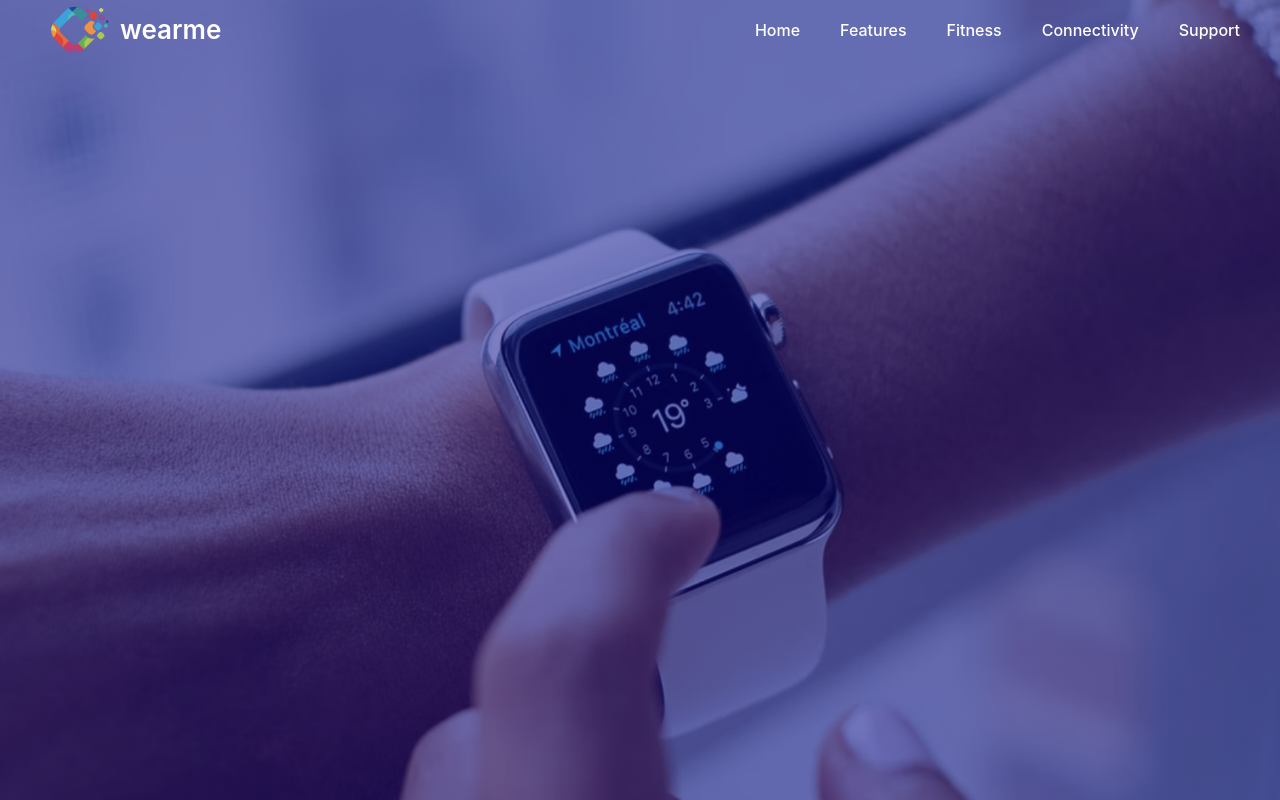
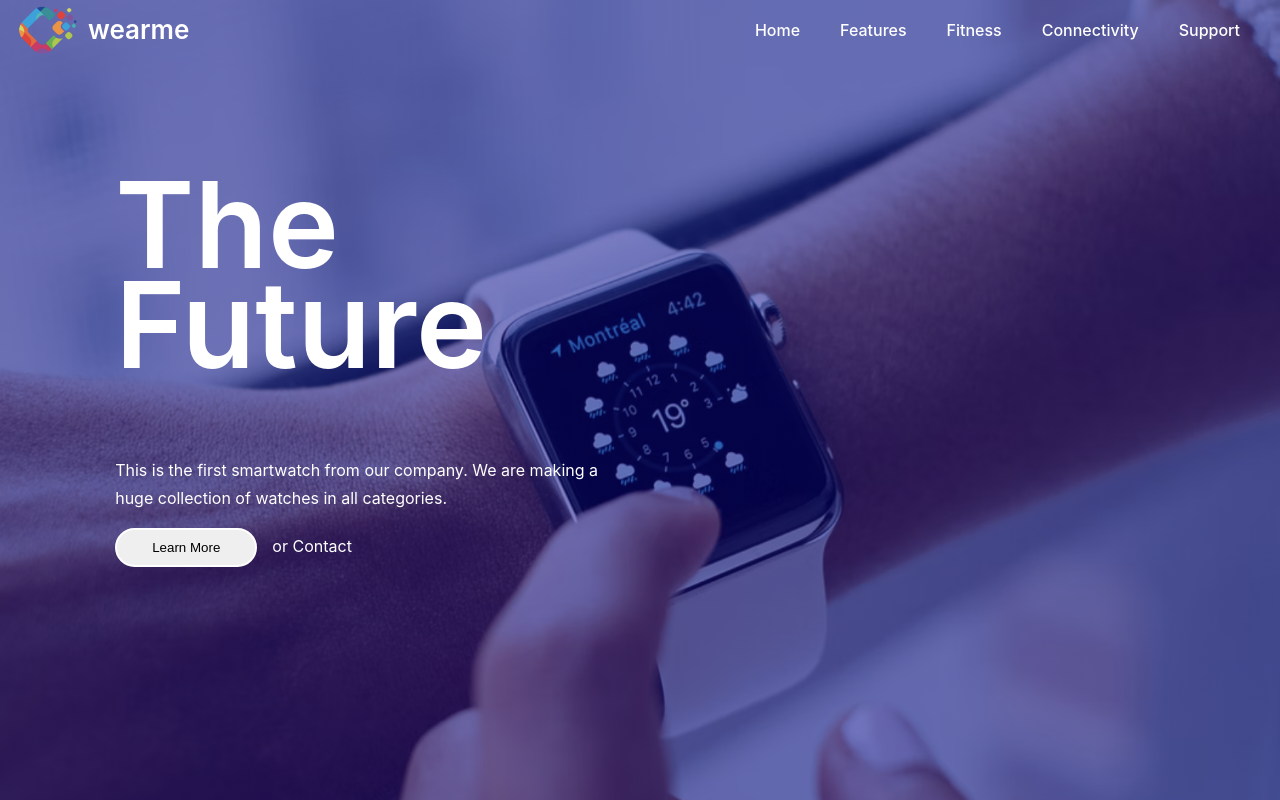
Before and after one commit to sifuna2002/animated-web-design, a React (Create React App) app: page / in a window 1280 px wide. Built offline with nearby package versions, Linux system fonts and the light colour scheme.

Commit message:
content and animation

```diff
--- a/src/App.js
+++ b/src/App.js
@@ -2,11 +2,13 @@ import React from 'react'
 import styled from 'styled-components'
 import img from './img/back.png'
 import Header from './components/Header'
+import Content from './components/Content'
 function App() {
   return (
       <Container>
         <Wrapper>
         <Header />
+        <Content />
         </Wrapper>
       </Container>
   );
--- /dev/null
+++ b/src/components/Content.js
@@ -0,0 +1,67 @@
+import React from 'react'
+import styled from 'styled-components'
+function Content() {
+  return (
+    <Container>
+        <h1>The<br/>Future</h1>
+        <p>This is the first smartwatch from our company. We are making a huge collection of watches in all categories.</p>
+        <div>
+            <button>Learn More</button>
+            <a href="/#">or Contact</a>
+        </div>
+    </Container>
+  )
+}
+
+export default Content
+const Container=styled.div`
+    margin-top: 9%;
+    margin-left: 9%;
+    color: #fff;
+    h1{
+        font-size:120px;
+        line-height: 100px;
+        font-weight: 600;
+    }
+    p{
+        max-width: 500px;
+        line-height: 28px;
+    }
+    div {
+        a{
+        color: #fff;
+        text-decoration: none;
+        display: inline-block;
+        }
+        button{
+            border:2px solid #fff;
+            padding:10px 35px;
+            border-radius: 30px;
+            margin-right: 15px;
+            cursor:pointer;
+        }
+
+    }
+    p,h1,div{
+        animation:slideleft 1s linear forwards;
+    }
+    @keyframes slideleft {
+        0%{
+            transform:translate(100px);
+            opacity:0;
+        }
+        100%{
+            transform:translate(0px);
+            opacity:1;
+        }
+    }
+    p{
+        animation-delay: 2s;
+    }
+    h1{
+        animation-delay: 1s;
+    }
+    div{
+        animation-delay: 3s;
+    }
+`
--- a/src/components/Header.js
+++ b/src/components/Header.js
@@ -9,19 +9,19 @@ function Header() {
         </Logo>
         <ul>
           <li>
-            <a href="#">Home</a>
+            <a href="/#">Home</a>
           </li>
           <li>
-            <a href="#">Features</a>
+            <a href="/#">Features</a>
           </li>
           <li>
-            <a href="#">Fitness</a>
+            <a href="/#">Fitness</a>
           </li>
           <li>
-            <a href="#">Connectivity</a>
+            <a href="/#">Connectivity</a>
           </li>
           <li>
-            <a href="#">Support</a>
+            <a href="/#">Support</a>
           </li>
         </ul>
     </Container>
@@ -52,7 +52,7 @@ const Container=styled.div`
 const Logo=styled.div`
   display: flex;
   align-items:center;
-  padding-left: 50px;
+  padding-left: 18px;
   font-size: 26px;
   font-weight: 600;
   color:#fff;
```
